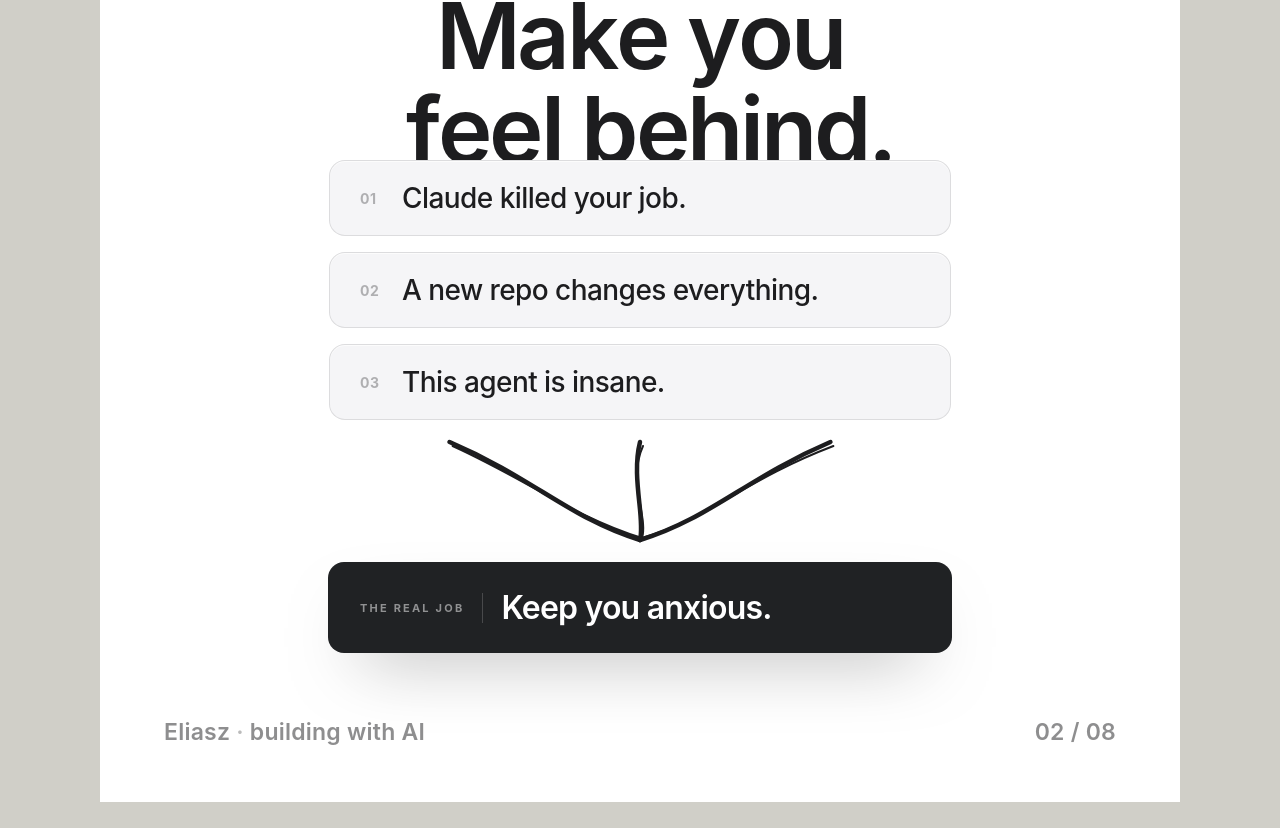
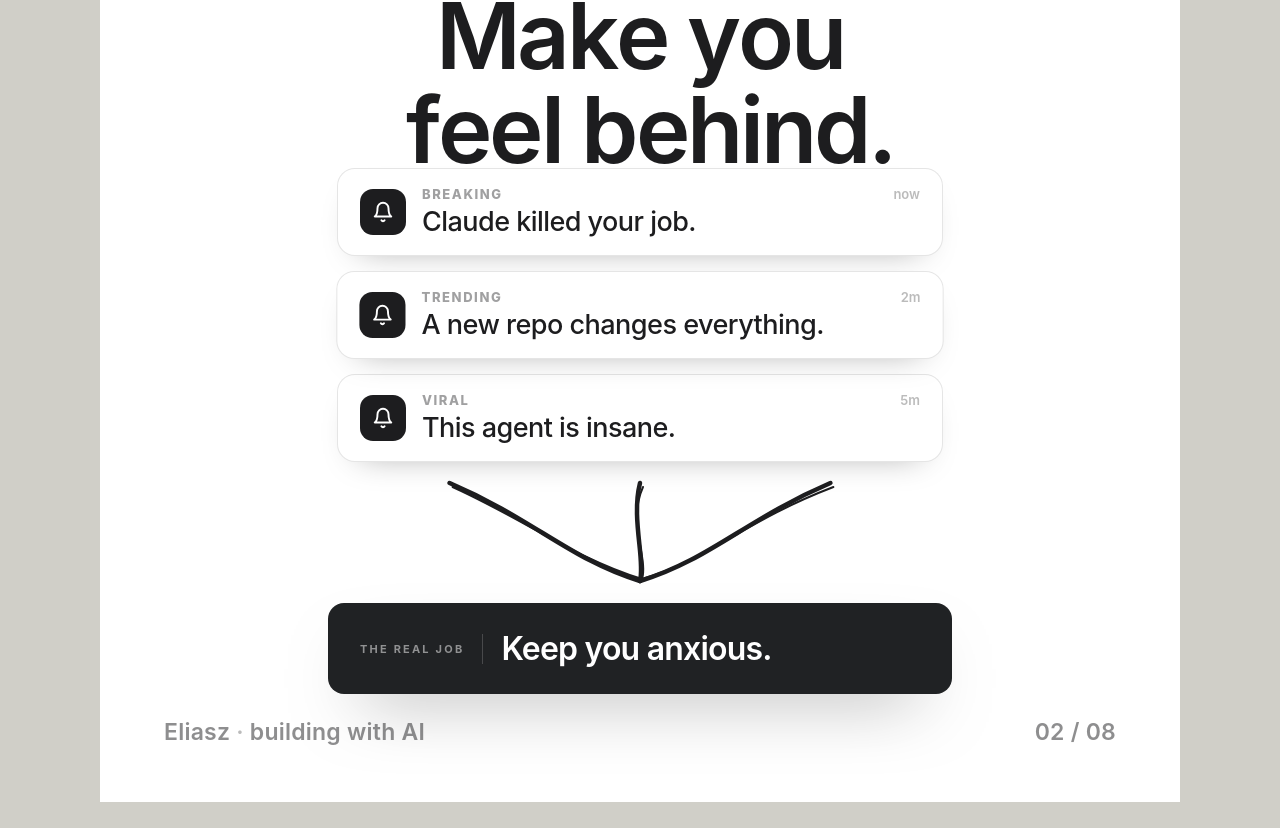
Before and after one commit to eliaszzsenh/anyone-can-carousel, a React (Vite) app: page / in a window 1280 px wide. Shown: the part 1592-2420 px from the top of the page. Built offline with nearby package versions, Linux system fonts and the light colour scheme.

Commit message:
feat: Slide 5 one-tool = Claude logo + bigger circle; Slide 2 hype-feed cards

```diff
--- a/src/carousel/Slide2.tsx
+++ b/src/carousel/Slide2.tsx
@@ -1,3 +1,4 @@
+import { motion } from "framer-motion";
 import {
   Slide,
   Eyebrow,
@@ -5,55 +6,48 @@
   ui,
   INK,
   MUTED,
-  GRAY,
   WHITE,
   DARK,
   LINE,
   U,
   Letters,
+  useStill,
 } from "./kit";
 
-/* ANIMATION (kit cc-* entry classes; plays under .carcar-play, freezes after):
-   Order eyebrow → heading → pills → funnel draw → verdict. ≈2.4s then frozen.
-   1. Eyebrow + the two heading lines RISE in (cc-rise: y+28→0, opacity 0→1,
-      0.64s, ease out) with a small stagger (0s / 0.12s / 0.24s). The big line-2
-      ("Make you feel behind.") lands ~0.36s; its pencil <U> underline DRAWS in
-      after via --pencil-delay:1s on the heading wrapper (kit pulls the <U> paths).
-   2. The 3 grey phrase pills DROP in top→bottom (cc-drop: from y-24, 0.56s)
-      staggered --d 0.5s / 0.62s / 0.74s — they fall into the stack.
-   3. THE BEAT — convergence: the 3 hand-drawn funnel strokes DRAW in
-      (cc-pencil-stroke + ghost cc-pencil-stroke-2 in <Stroke>, stroke-dashoffset
-      1→0, --pd 0.7s) starting --pencil-delay:1.15s on the funnel wrapper, i.e.
-      just after the last pill lands, so the 3 rows visibly funnel to one mouth.
-   4. The single dark ink bar (the verdict) GROWS in (cc-grow: scaleY .04→1 from
-      top origin, 0.54s, --d 1.7s) — as if the 3 rows collapsed down into it.
-      Its label, divider + word then cc-fade in a beat later (--d 2.12s / 2.24s).
-   Elements: heading (eyebrow + 2 lines, rise+stagger) · <U> underline (draw) ·
-   3 grey pills (drop, staggered) · 3 funnel strokes + ghosts (draw) ·
-   ink bar (grow from top) · ink-bar label/word (fade). */
+/* ANIMATION (framer cascade + kit cc-* draws; plays under .carcar-play, then freezes):
+   The hype FEED that makes you feel behind, then the verdict it all funnels to.
+   1. Eyebrow + the two heading lines roll in (Letters / cc-rise). "feel behind."'s
+      pencil <U> draws after (--pencil-delay 1s).
+   2. 3 notification cards DROP in from above with a framer spring, staggered — like
+      hype notifications landing on a lock screen (icon + source tag + timestamp +
+      the hype headline).
+   3. THE BEAT — 3 hand-drawn funnel strokes DRAW in (cc-pencil-stroke, --pd 0.7s,
+      --pencil-delay 1.25s) so the 3 rows visibly funnel to one mouth.
+   4. The single dark ink bar (the verdict) GROWS in from its top edge (cc-grow,
+      --d 1.8s); its label + word fade a beat later.
+   FROZEN PATH (useStill): framer cards render at their final state (initial=false);
+   the cc-* draws show their base (final) state off the .carcar-play root. */
 
-const PHRASES = [
-  "Claude killed your job.",
-  "A new repo changes everything.",
-  "This agent is insane.",
+const FEED = [
+  { tag: "BREAKING", time: "now", text: "Claude killed your job." },
+  { tag: "TRENDING", time: "2m", text: "A new repo changes everything." },
+  { tag: "VIRAL", time: "5m", text: "This agent is insane." },
 ];
 
 export default function Slide2() {
+  const still = useStill();
   const pillW = 560;
   const funnelH = 116;
   const mouthX = pillW / 2;
   const mouthY = funnelH - 14;
 
-  // hand-drawn (imperfect, wobbly) funnel stroke from a pill edge to the mouth.
-  // mirrors the kit's PencilUnderline aesthetic: a primary wobbly path + a
-  // faint thinner ghost path beside it for the sketched, drawn-twice feel.
+  // hand-drawn (imperfect, wobbly) funnel stroke from a card edge to the mouth.
   const Stroke = ({ startX, bow }: { startX: number; bow: number }) => {
     const c1x = startX + (mouthX - startX) * 0.3 + bow;
     const c1y = funnelH * 0.34;
     const c2x = startX + (mouthX - startX) * 0.72 - bow * 0.6;
     const c2y = funnelH * 0.7;
     const d = `M${startX} 4 C ${c1x} ${c1y}, ${c2x} ${c2y}, ${mouthX} ${mouthY}`;
-    // ghost path: slightly offset, lighter, thinner (the second pencil pass)
     const dg = `M${startX + 3} 8 C ${c1x - 4} ${c1y + 3}, ${c2x + 3} ${c2y - 2}, ${mouthX + 2} ${mouthY - 2}`;
     return (
       <>
@@ -122,73 +116,120 @@
         </h1>
       </div>
 
-      {/* convergence composition */}
+      {/* the hype feed → funnel → verdict */}
       <div
         style={{
           position: "absolute",
           left: "50%",
           transform: "translateX(-50%)",
-          top: 438,
+          top: 446,
           width: pillW,
           display: "flex",
           flexDirection: "column",
           alignItems: "center",
         }}
       >
-        {/* 3 stacked grey phrase pills */}
-        {PHRASES.map((p, i) => (
-          <div
-            key={p}
-            className="cc-drop"
+        {/* 3 notification cards drop in from above (framer spring), staggered */}
+        {FEED.map((c, i) => (
+          <motion.div
+            key={c.text}
+            initial={still ? false : { y: -56, opacity: 0, scale: 0.96 }}
+            animate={{ y: 0, opacity: 1, scale: 1 }}
+            transition={{
+              delay: 0.5 + i * 0.14,
+              type: "spring",
+              stiffness: 320,
+              damping: 24,
+            }}
             style={{
               width: pillW,
-              marginBottom: 16,
-              padding: "20px 30px",
-              borderRadius: 16,
-              background: GRAY,
+              marginBottom: 15,
+              padding: "17px 22px",
+              borderRadius: 18,
+              background: WHITE,
               border: `1px solid ${LINE}`,
+              boxShadow: "0 14px 34px -22px rgba(0,0,0,0.38)",
               display: "flex",
               alignItems: "center",
               gap: 16,
-              boxShadow: "0 1px 0 rgba(255,255,255,0.7) inset",
-              ["--d" as any]: `${0.5 + i * 0.12}s`,
             }}
           >
+            <div
+              style={{
+                width: 46,
+                height: 46,
+                borderRadius: 13,
+                background: INK,
+                flexShrink: 0,
+                display: "flex",
+                alignItems: "center",
+                justifyContent: "center",
+              }}
+            >
+              <svg
+                width="22"
+                height="22"
+                viewBox="0 0 24 24"
+                fill="none"
+                stroke="#fff"
+                strokeWidth="2.1"
+                strokeLinecap="round"
+                strokeLinejoin="round"
+                aria-hidden
+              >
+                <path d="M18 8a6 6 0 0 0-12 0c0 7-3 9-3 9h18s-3-2-3-9" />
+                <path d="M13.73 21a2 2 0 0 1-3.46 0" />
+              </svg>
+            </div>
+            <div style={{ flex: 1, minWidth: 0 }}>
+              <div style={{ display: "flex", alignItems: "center", gap: 8 }}>
                 <span
                   style={{
                     fontFamily: ui,
-                fontSize: 14,
-                fontWeight: 700,
-                letterSpacing: "0.04em",
-                color: "rgba(29,29,31,0.32)",
-                width: 26,
-                flexShrink: 0,
+                    fontSize: 13,
+                    fontWeight: 800,
+                    letterSpacing: "0.12em",
+                    color: "rgba(29,29,31,0.42)",
                   }}
                 >
-              {String(i + 1).padStart(2, "0")}
+                  {c.tag}
                 </span>
                 <span
                   style={{
                     fontFamily: ui,
-                fontSize: 28,
+                    fontSize: 13,
+                    fontWeight: 600,
+                    color: "rgba(29,29,31,0.3)",
+                    marginLeft: "auto",
+                  }}
+                >
+                  {c.time}
+                </span>
+              </div>
+              <div
+                style={{
+                  fontFamily: ui,
+                  fontSize: 27,
                   fontWeight: 500,
                   letterSpacing: "-0.02em",
                   color: INK,
+                  marginTop: 3,
                 }}
               >
-              {p}
-            </span>
+                {c.text}
               </div>
+            </div>
+          </motion.div>
         ))}
 
-        {/* funnel — 3 BIG hand-drawn converging pencil strokes; draw AFTER pills land */}
+        {/* funnel — 3 BIG hand-drawn converging pencil strokes; draw AFTER cards land */}
         <div
           style={{
             position: "relative",
             width: pillW,
             height: funnelH,
             marginTop: 2,
-            ["--pencil-delay" as any]: "1.15s",
+            ["--pencil-delay" as any]: "1.25s",
             ["--pd" as any]: "0.7s",
           }}
         >
@@ -200,18 +241,13 @@
             style={{ position: "absolute", inset: 0, overflow: "visible" }}
             aria-hidden
           >
-            {/* left bows right, center wavers, right bows left — sketched funnel */}
             <Stroke startX={pillW * 0.16} bow={26} />
             <Stroke startX={pillW * 0.5} bow={-9} />
             <Stroke startX={pillW * 0.84} bow={-26} />
-
-            {/* no arrowhead — just the 3 hand-drawn funnel lines converging */}
           </svg>
         </div>
 
-        {/* single ink bar — the verdict the 3 rows collapse into.
-            GROWS from its top edge (scaleY, origin top) as if the rows
-            funneled into it; label + word fade in a beat after it settles. */}
+        {/* single ink bar — the verdict the 3 rows collapse into. */}
         <div
           className="cc-grow"
           style={{
@@ -225,7 +261,7 @@
             alignItems: "center",
             gap: 18,
             boxShadow: "0 30px 70px -34px rgba(0,0,0,0.55)",
-            ["--d" as any]: "1.7s",
+            ["--d" as any]: "1.8s",
           }}
         >
           <span
@@ -238,7 +274,7 @@
               color: "rgba(255,255,255,0.5)",
               textTransform: "uppercase",
               flexShrink: 0,
-              ["--d" as any]: "2.12s",
+              ["--d" as any]: "2.22s",
             }}
           >
             The real job
@@ -250,7 +286,7 @@
               height: 30,
               background: "rgba(255,255,255,0.18)",
               flexShrink: 0,
-              ["--d" as any]: "2.12s",
+              ["--d" as any]: "2.22s",
             }}
           />
           <span
@@ -261,7 +297,7 @@
               fontWeight: 600,
               letterSpacing: "-0.025em",
               color: WHITE,
-              ["--d" as any]: "2.24s",
+              ["--d" as any]: "2.34s",
             }}
           >
             Keep you anxious.
--- a/src/carousel/Slide5.tsx
+++ b/src/carousel/Slide5.tsx
@@ -98,14 +98,10 @@
       justifyContent: "center",
     }}
   >
-    <svg width="66" height="66" viewBox="0 0 46 46" aria-hidden>
+    <svg width="82" height="82" viewBox="0 -.01 39.5 39.53" aria-hidden>
       <path
-        d="M13 24 l7 7 l13 -17"
-        fill="none"
-        stroke="#fff"
-        strokeWidth="5"
-        strokeLinecap="round"
-        strokeLinejoin="round"
+        d="m7.75 26.27 7.77-4.36.13-.38-.13-.21h-.38l-1.3-.08-4.44-.12-3.85-.16-3.73-.2-.94-.2-.88-1.16.09-.58.79-.53 1.13.1 2.5.17 3.75.26 2.72.16 4.03.42h.64l.09-.26-.22-.16-.17-.16-3.88-2.63-4.2-2.78-2.2-1.6-1.19-.81-.6-.76-.26-1.66 1.08-1.19 1.45.1.37.1 1.47 1.13 3.14 2.43 4.1 3.02.6.5.24-.17.03-.12-.27-.45-2.23-4.03-2.38-4.1-1.06-1.7-.28-1.02c-.1-.42-.17-.77-.17-1.2l1.23-1.67.68-.22 1.64.22.69.6 1.02 2.33 1.65 3.67 2.56 4.99.75 1.48.4 1.37.15.42h.26v-.24l.21-2.81.39-3.45.38-4.44.13-1.25.62-1.5 1.23-.81.96.46.79 1.13-.11.73-.47 3.05-.92 4.78-.6 3.2h.35l.4-.4 1.62-2.15 2.72-3.4 1.2-1.35 1.4-1.49.9-.71h1.7l1.25 1.86-.56 1.92-1.75 2.22-1.45 1.88-2.08 2.8-1.3 2.24.12.18.31-.03 4.7-1 2.54-.46 3.03-.52 1.37.64.15.65-.54 1.33-3.24.8-3.8.76-5.66 1.34-.07.05.08.1 2.55.24 1.09.06h2.67l4.97.37 1.3.86.78 1.05-.13.8-2 1.02-2.7-.64-6.3-1.5-2.16-.54h-.3v.18l1.8 1.76 3.3 2.98 4.13 3.84.21.95-.53.75-.56-.08-3.63-2.73-1.4-1.23-3.17-2.67h-.21v.28l.73 1.07 3.86 5.8.2 1.78-.28.58-1 .35-1.1-.2-2.26-3.17-2.33-3.57-1.88-3.2-.23.13-1.11 11.95-.52.61-1.2.46-1-.76-.53-1.23.53-2.43.64-3.17.52-2.52.47-3.13.28-1.04-.02-.07-.23.03-2.36 3.24-3.59 4.85-2.84 3.04-.68.27-1.18-.61.11-1.09.66-.97 3.93-5 2.37-3.1 1.53-1.79-.01-.26h-.09l-10.44 6.78-1.86.24-.8-.75.1-1.23.38-.4 3.14-2.16z"
+        fill="#fff"
       />
     </svg>
   </div>
@@ -154,7 +150,7 @@
       >
         <div style={center}>{oneTile}</div>
         <div style={{ position: "absolute", left: "50%", top: "50%" }}>
-          <PencilCircle color={INK} size={300} />
+          <PencilCircle color={INK} size={384} />
         </div>
       </div>
     );
```
Lines whose indentation alone changed are shown as unchanged.
